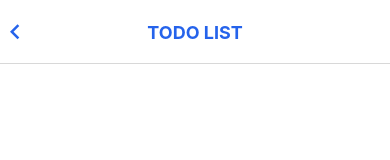
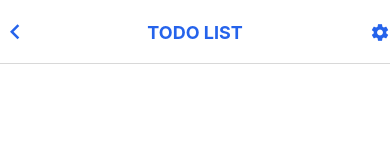
Before and after one commit to anjigu/react_native_todo, a React Native app: screen /List in a window 390 px wide. Shown: the top 160 px of the page. Built offline with nearby package versions, Linux system fonts and the light colour scheme.

Commit message:
feat: 헤더 오른쪽 버튼 생성

```diff
--- /dev/null
+++ b/src/components/HeaderRightButton.js
@@ -0,0 +1,13 @@
+import { Pressable } from "react-native"
+import { MaterialCommunityIcons } from '@expo/vector-icons';
+
+const HeaderRightButton = ({ tintColor }) => {
+    return (
+        <Pressable onPress={() => {}} hitSlop={10}>
+            <MaterialCommunityIcons
+            name="cog" size={20} color={tintColor}/>
+        </Pressable>
+    )
+}
+
+export default HeaderRightButton;
--- a/src/navigations/AuthStack.js
+++ b/src/navigations/AuthStack.js
@@ -3,6 +3,7 @@ import { PRIMARY, WHITE } from '../colors';
 import ListScreen from '../screens/ListScreen';
 import SignInScreen from '../screens/SignInScreen';
 import HeaderLeftButton from '../components/HeaderLeftButton';
+import HeaderRightButton from '../components/HeaderRightButton';
 
 const Stack = createNativeStackNavigator();
 
@@ -22,7 +23,10 @@ const AuthStack = () => {
         headerLeft: HeaderLeftButton,  //헤더 왼쪽 버튼 뒤로가기 기능
 }}
 >
-      <Stack.Screen name={'List'} component={ListScreen} />
+      <Stack.Screen
+      name={'List'}
+      component={ListScreen}
+      options={{headerRight: HeaderRightButton}} />
       <Stack.Screen name={'SignIn'} component={SignInScreen} />
     </Stack.Navigator>
   );
```
